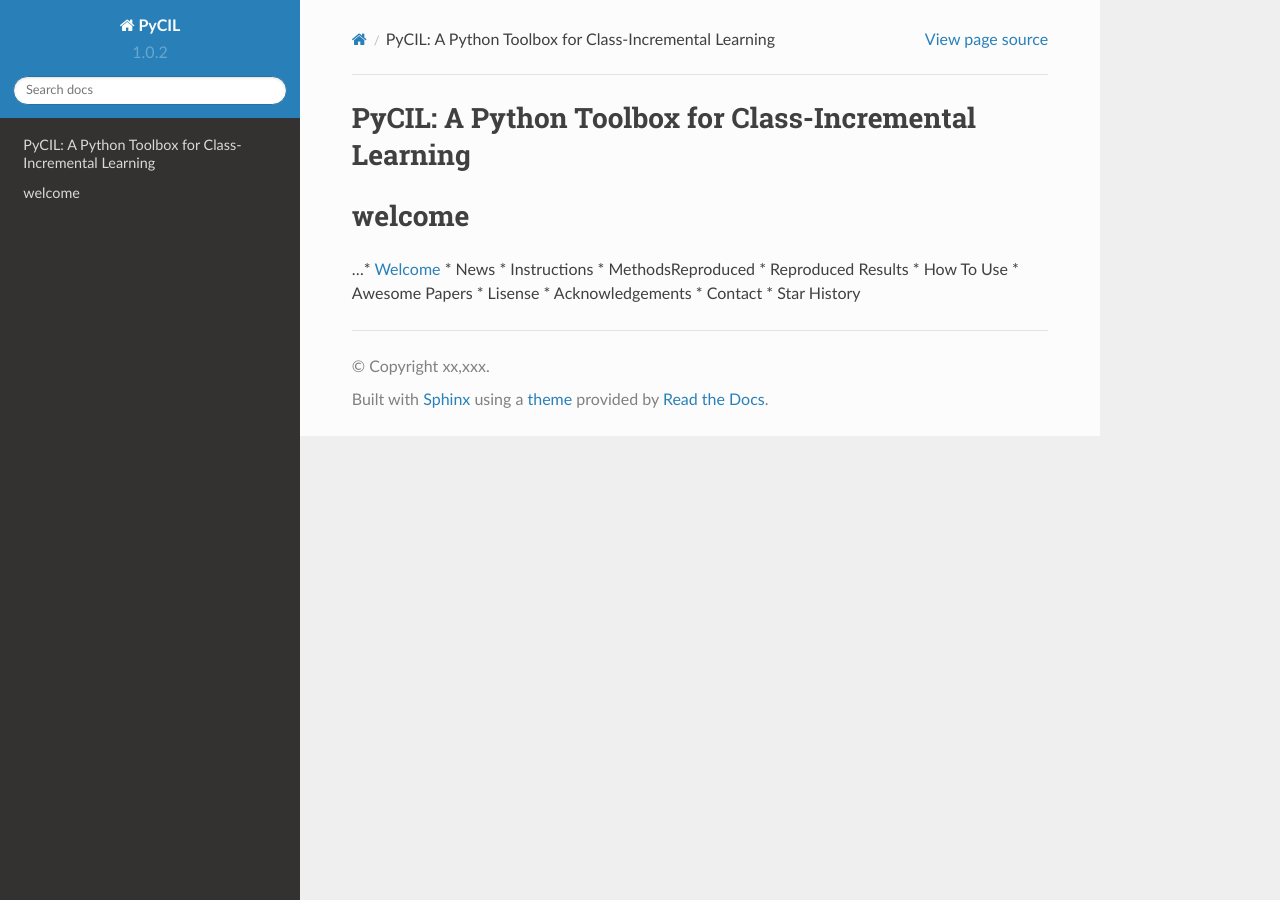
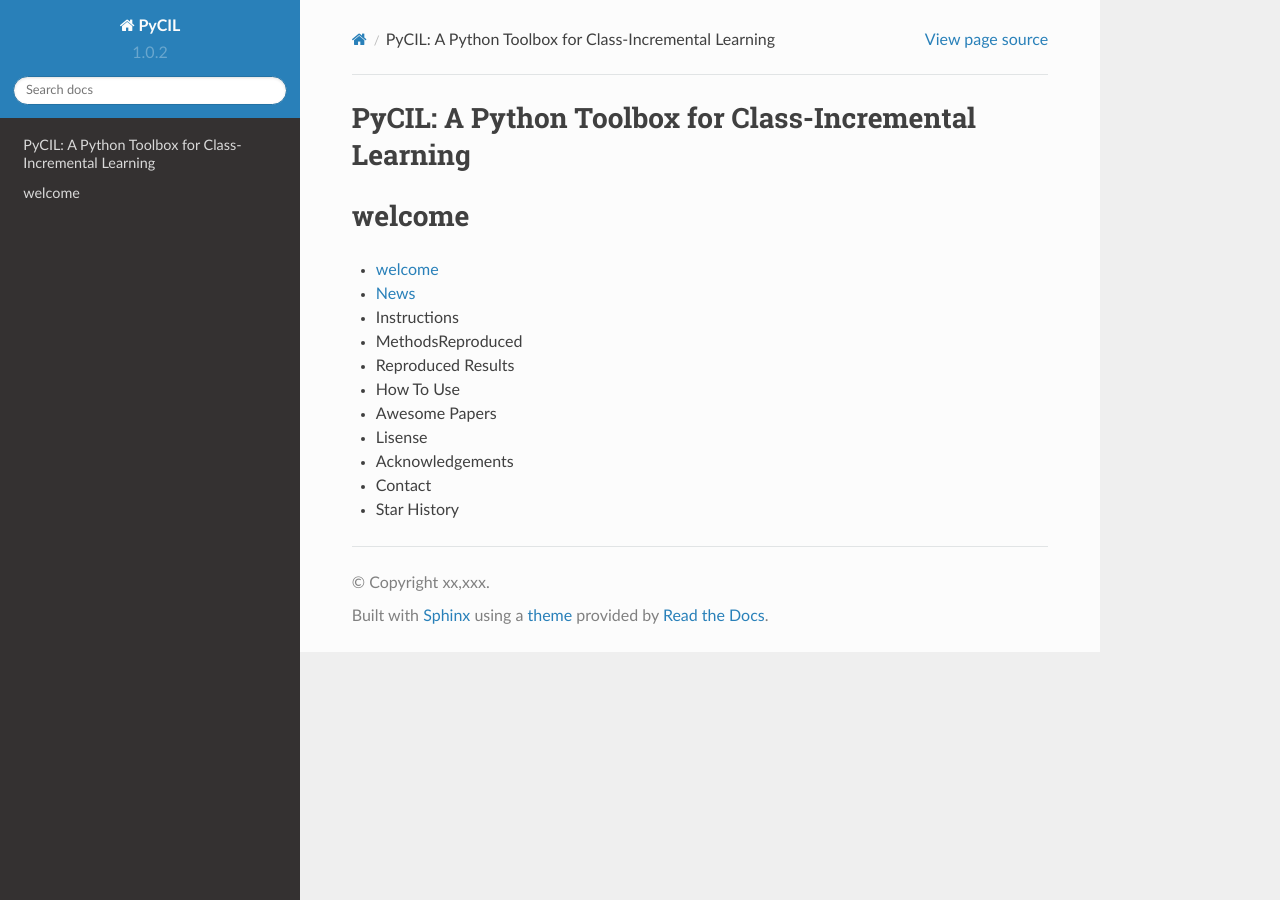
Before and after one commit to chawuciren11/PyCIL_mrfa_added, a Sphinx documentation site: the page built from docs/source/index.rst, in a window 1280 px wide. Built offline with Sphinx 7.4.7 and the Read the Docs theme 2.0.0, drawn with Linux system fonts in a browser that asks for light colours; part of the change alters nothing that is shown.

```diff
--- a/docs/source/index.rst
+++ b/docs/source/index.rst
@@ -25,8 +25,8 @@ PyCIL: A Python Toolbox for Class-Incremental Learning
 welcome
 =========
 
-...* `Welcome <welcome.rst>`_
-* News
+* `welcome <welcome.rst>`_
+* `News <index.rst>`_
 * Instructions
 * MethodsReproduced
 * Reproduced Results
```
